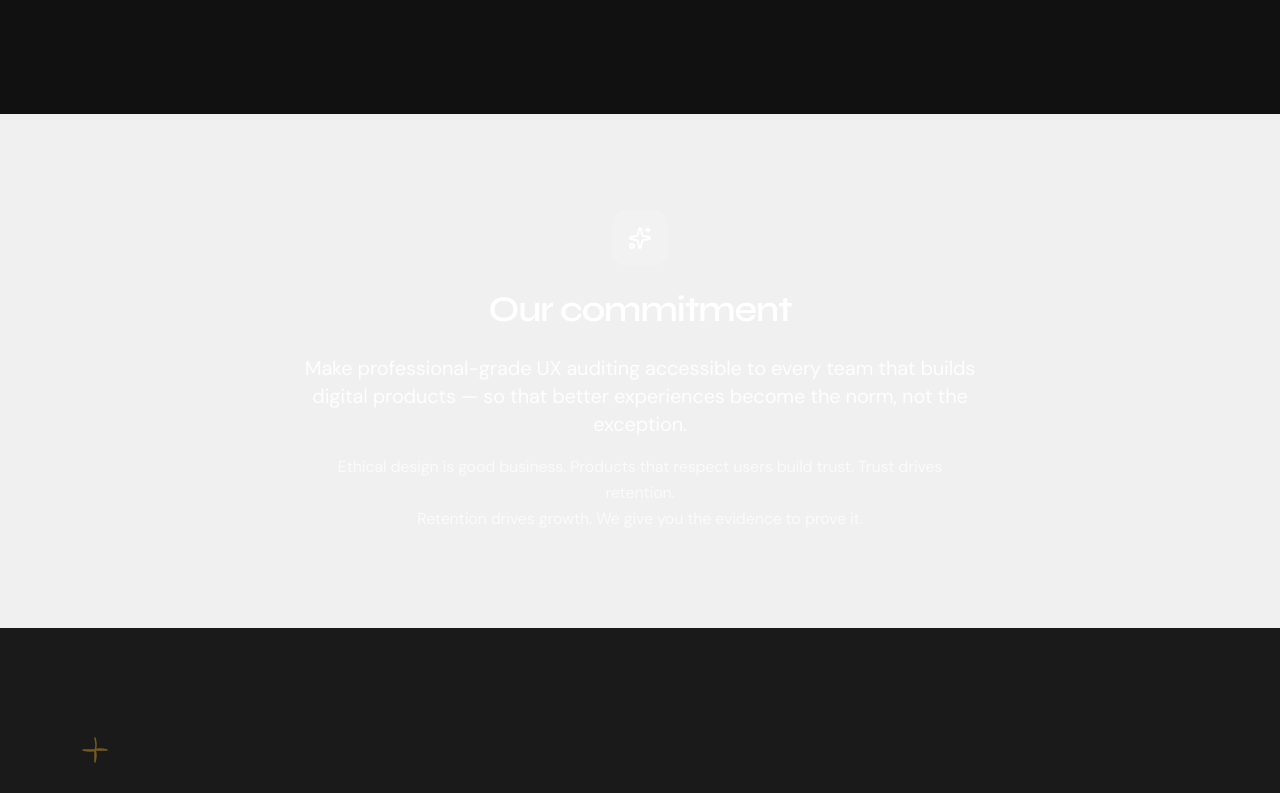
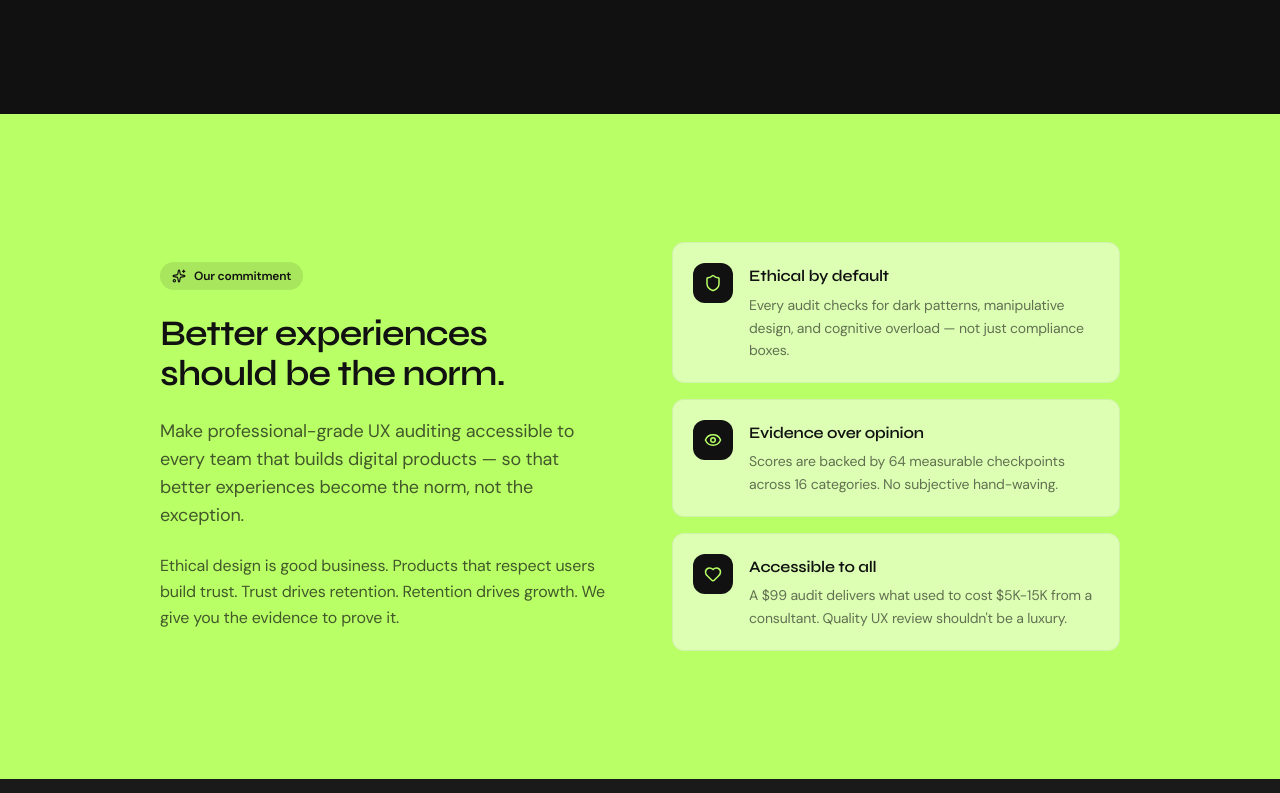
Before and after one commit to schintu79/clearux-saas, a Next.js app: page /about in a window 1280 px wide. Shown: the part 1767-2560 px from the top of the page. Built offline with nearby package versions, Linux system fonts and the light colour scheme; no server answers.

Commit message:
Primary lime background for Case Studies, Our Commitment, Start Audit CTAs, and Free Audit banners

```diff
--- a/src/app/about/page.tsx
+++ b/src/app/about/page.tsx
@@ -146,21 +146,49 @@ export default function AboutPage() {
         {/* ═══════════════════════════════════════════════════════
             3. MISSION — full width gradient band
             ═══════════════════════════════════════════════════════ */}
-        <section className="relative py-24 overflow-hidden bg-brand">
-          <div className="absolute inset-0 bg-black/[0.06] pointer-events-none" />
-          <div className="max-w-4xl mx-auto px-4 sm:px-6 lg:px-8 relative text-center">
-            <div className="inline-flex items-center justify-center w-14 h-14 rounded-2xl bg-white/15 mb-6">
-              <Sparkles size={24} className="text-white" />
+        <section className="relative py-28 sm:py-32 overflow-hidden" style={{ background: '#B9FF66' }}>
+          <div className="max-w-5xl mx-auto px-4 sm:px-6 lg:px-8 relative">
+            <div className="grid md:grid-cols-2 gap-12 md:gap-16 items-center">
+              {/* Left — statement */}
+              <div>
+                <div className="inline-flex items-center gap-2 px-3 py-1.5 rounded-full bg-[#111]/10 mb-6">
+                  <Sparkles size={14} className="text-[#111]" />
+                  <span className="text-xs font-semibold text-[#111]">Our commitment</span>
+                </div>
+                <h2 className="font-heading font-semibold text-3xl sm:text-4xl text-[#111] mb-6 tracking-tight" style={{ lineHeight: '1.1' }}>
+                  Better experiences<br className="hidden sm:block" /> should be the norm.
+                </h2>
+                <p className="text-[#111]/70 text-base sm:text-lg leading-relaxed mb-6">
+                  Make professional-grade UX auditing accessible to every team that builds digital products — so that better experiences become the norm, not the exception.
+                </p>
+                <p className="text-[#111]/70 text-base leading-relaxed">
+                  Ethical design is good business. Products that respect users build trust. Trust drives retention. Retention drives growth. We give you the evidence to prove it.
+                </p>
+              </div>
+              {/* Right — three value cards */}
+              <div className="space-y-4">
+                {[
+                  { icon: Shield, title: 'Ethical by default', desc: 'Every audit checks for dark patterns, manipulative design, and cognitive overload — not just compliance boxes.' },
+                  { icon: Eye, title: 'Evidence over opinion', desc: 'Scores are backed by 64 measurable checkpoints across 16 categories. No subjective hand-waving.' },
+                  { icon: Heart, title: 'Accessible to all', desc: 'A $99 audit delivers what used to cost $5K-15K from a consultant. Quality UX review shouldn\'t be a luxury.' },
+                ].map((item, i) => {
+                  const ItemIcon = item.icon;
+                  return (
+                    <div key={i} className="rounded-xl bg-white/50 border border-[#111]/[0.06] p-5 backdrop-blur-sm">
+                      <div className="flex items-start gap-4">
+                        <div className="w-10 h-10 rounded-xl bg-[#111] flex items-center justify-center flex-shrink-0">
+                          <ItemIcon size={18} className="text-[#B9FF66]" />
+                        </div>
+                        <div>
+                          <p className="font-heading font-semibold text-[#111] mb-1">{item.title}</p>
+                          <p className="text-sm text-[#111]/60 leading-relaxed">{item.desc}</p>
+                        </div>
+                      </div>
+                    </div>
+                  );
+                })}
+              </div>
             </div>
-            <h2 className="font-heading font-semibold text-3xl sm:text-4xl text-white mb-6">
-              Our commitment
-            </h2>
-            <p className="text-white/90 text-lg md:text-xl leading-relaxed max-w-2xl mx-auto mb-4">
-              Make professional-grade UX auditing accessible to every team that builds digital products — so that better experiences become the norm, not the exception.
-            </p>
-            <p className="text-white/70 text-base leading-relaxed max-w-2xl mx-auto">
-              Ethical design is good business. Products that respect users build trust. Trust drives retention.<br className="hidden sm:block" /> Retention drives growth. We give you the evidence to prove it.
-            </p>
           </div>
         </section>
 
@@ -347,29 +375,26 @@ export default function AboutPage() {
         {/* ═══════════════════════════════════════════════════════
             7. CTA — Start your audit today
             ═══════════════════════════════════════════════════════ */}
-        <section className="relative py-28 sm:py-36 px-4 md:px-6 lg:px-8 overflow-hidden" style={{ background: 'var(--gradient-brand-subtle)' }}>
-          <div className="absolute top-[20%] left-[15%] w-[400px] h-[400px] rounded-full bg-brand/[0.06] blur-[120px] pointer-events-none" />
-          <div className="absolute bottom-[20%] right-[15%] w-[350px] h-[350px] rounded-full bg-[#22C55E]/[0.05] blur-[120px] pointer-events-none" />
-
+        <section className="relative py-28 sm:py-36 px-4 md:px-6 lg:px-8 overflow-hidden" style={{ background: '#B9FF66' }}>
           <div className="max-w-3xl mx-auto text-center relative">
-            <p className="text-sm font-semibold tracking-wide uppercase mb-6 text-brand">Start your audit today</p>
-            <h2 className="font-heading font-semibold text-4xl sm:text-5xl text-text mb-6" style={{ lineHeight: '1.1' }}>
+            <p className="text-sm font-semibold tracking-wide uppercase mb-6 text-[#111]/50">Start your audit today</p>
+            <h2 className="font-heading font-semibold text-4xl sm:text-5xl text-[#111] mb-6" style={{ lineHeight: '1.1' }}>
               Ready to see what<br className="hidden sm:block" /> you&apos;re missing?
             </h2>
-            <p className="text-muted text-lg mb-10 max-w-lg mx-auto">
+            <p className="text-[#111]/60 text-lg mb-10 max-w-lg mx-auto">
               64 checkpoints. 16 categories. Results in minutes.
             </p>
             <div className="flex flex-col sm:flex-row items-center justify-center gap-4">
               <Link
                 href="/"
-                className="inline-flex items-center gap-2 px-6 py-3 min-h-[48px] bg-brand text-surface dark:text-[#111111] text-[15px] rounded-xl font-semibold hover:brightness-110 hover:-translate-y-0.5 transition-all"
+                className="inline-flex items-center gap-2 px-6 py-3 min-h-[48px] bg-[#111] text-[#B9FF66] text-[15px] rounded-xl font-semibold hover:brightness-110 hover:-translate-y-0.5 transition-all"
               >
                 Start an audit
                 <ArrowRight size={18} />
               </Link>
               <Link
                 href="/contact"
-                className="inline-flex items-center gap-2 px-6 py-3 min-h-[44px] text-sm border-2 border-border text-text rounded-xl font-semibold hover:bg-card transition-all"
+                className="inline-flex items-center gap-2 px-6 py-3 min-h-[44px] text-sm border-2 border-[#111]/20 text-[#111] rounded-xl font-semibold hover:bg-white/30 transition-all"
               >
                 Contact us
               </Link>
--- a/src/app/pricing/page.tsx
+++ b/src/app/pricing/page.tsx
@@ -58,20 +58,20 @@ export default function PricingPage() {
         {/* ── Free Audit Banner ── */}
         <section className="pt-20 pb-4 px-4 sm:px-6 lg:px-8">
           <div className="max-w-4xl mx-auto">
-            <div className="rounded-xl p-6 sm:p-8 relative overflow-hidden" style={{ background: 'var(--gradient-brand-subtle)' }}>
+            <div className="rounded-xl p-6 sm:p-8 relative overflow-hidden" style={{ background: '#B9FF66' }}>
               <div className="flex flex-col sm:flex-row items-start sm:items-center justify-between gap-4">
                 <div>
                   <div className="flex items-center gap-2 mb-2">
-                    <Sparkles size={18} className="text-brand" />
-                    <h2 className="font-heading font-semibold text-xl text-text">Start with a Free Audit</h2>
+                    <Sparkles size={18} className="text-[#111]" />
+                    <h2 className="font-heading font-semibold text-xl text-[#111]">Start with a Free Audit</h2>
                   </div>
-                  <p className="text-sm text-text/70 max-w-md">
+                  <p className="text-sm text-[#111]/60 max-w-md">
                     No credit card required. Sign up, enter a URL, and get your full report in minutes. Buy credits when you need more.
                   </p>
                 </div>
                 <Link
                   href="/register"
-                  className="inline-flex items-center gap-2 bg-brand text-surface dark:text-[#111111] text-[15px] font-semibold px-6 py-3 min-h-[48px] rounded-xl transition-all hover:brightness-110 hover:-translate-y-0.5 flex-shrink-0"
+                  className="inline-flex items-center gap-2 bg-[#111] text-[#B9FF66] text-[15px] font-semibold px-6 py-3 min-h-[48px] rounded-xl transition-all hover:brightness-110 hover:-translate-y-0.5 flex-shrink-0"
                 >
                   Start Free Audit
                   <ArrowRight size={16} />
```
Also changed, not shown: src/app/page.tsx (+9 -11 lines).
